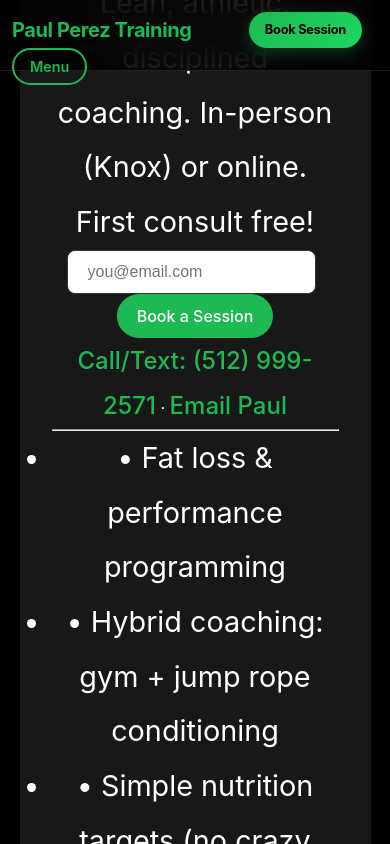
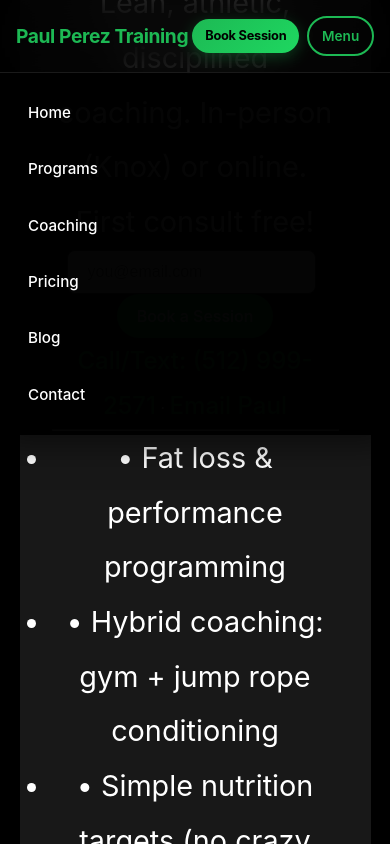
Before and after one commit to luap512/paulpt-site, a React (Vite) app: page / in a window 390 px wide. Shown: the top 844 px of the page. Built offline with nearby package versions, Linux system fonts and the light colour scheme.

Commit message:
Mobile CSS update

```diff
--- a/src/NAVBAR/Navbar.css
+++ b/src/NAVBAR/Navbar.css
@@ -173,23 +173,20 @@ nav > button:active {
 /* Mobile Styles */
 @media (max-width: 768px) {
   nav {
-    padding: 1rem;
-    flex-wrap: wrap;
+    padding: 1rem 1.5rem;
+    height: auto;
+    min-height: 70px;
+    align-items: center;
   }
 
-  nav > button {
-    display: block;
-    order: 3;
+  /* Keep brand on left */
+  nav > a:first-child {
+    flex: 1;
   }
 
-  nav > a:last-of-type {
-    order: 2;
-    margin-right: 1rem;
-    padding: 0.6rem 1.2rem;
-    font-size: 0.85rem;
-  }
-
+  /* Hide desktop navigation */
   nav > ul {
+    display: none;
     position: absolute;
     top: 100%;
     left: 0;
@@ -197,62 +194,92 @@ nav > button:active {
     background: rgba(0, 0, 0, 0.98);
     backdrop-filter: blur(20px);
     flex-direction: column;
-    padding: 2rem;
-    gap: 0;
+    padding: 1.5rem;
+    gap: 0.5rem;
     border-top: 1px solid rgba(255, 255, 255, 0.1);
     box-shadow: 0 10px 30px rgba(0, 0, 0, 0.5);
-    transform: translateY(-20px);
-    opacity: 0;
-    visibility: hidden;
-    transition: all 0.3s cubic-bezier(0.25, 0.46, 0.45, 0.94);
+    z-index: 999;
   }
 
+  /* Show mobile menu when open */
   nav > ul[style*="block"] {
     display: flex !important;
-    transform: translateY(0);
-    opacity: 1;
-    visibility: visible;
   }
 
   nav > ul li {
     width: 100%;
-    margin-bottom: 0.5rem;
   }
 
   nav > ul li a {
     display: block;
     width: 100%;
-    text-align: center;
-    padding: 1rem;
-    font-size: 1.1rem;
-    border-radius: 12px;
-    background: rgba(255, 255, 255, 0.05);
-    margin-bottom: 0.5rem;
+    text-align: left;
+    padding: 0.875rem 1rem;
+    font-size: 1rem;
+    border-radius: 8px;
+    background: transparent;
+    color: #ffffff;
+    transition: all 0.2s ease;
+  }
+
+  nav > ul li a::before {
+    display: none;
   }
 
   nav > ul li a:hover {
-    background: rgba(29, 185, 84, 0.1);
+    background: rgba(29, 185, 84, 0.15);
     color: #1DB954;
-    transform: translateY(0) scale(1.02);
+    transform: translateX(8px);
+  }
+
+  /* CTA button in mobile */
+  nav > a:last-of-type {
+    padding: 0.5rem 1rem;
+    font-size: 0.85rem;
+    margin-right: 0.75rem;
+    white-space: nowrap;
+  }
+
+  /* Mobile menu button */
+  nav > button {
+    display: flex;
+    align-items: center;
+    justify-content: center;
+    padding: 0.5rem;
+    min-width: 44px;
+    height: 44px;
   }
 }
 
 @media (max-width: 480px) {
   nav {
-    padding: 0.75rem;
+    padding: 1rem;
   }
 
-  nav > a {
-    font-size: 1.25rem;
+  nav > a:first-child {
+    font-size: 1.2rem;
   }
 
   nav > a:last-of-type {
-    padding: 0.5rem 1rem;
+    padding: 0.4rem 0.8rem;
     font-size: 0.8rem;
+    margin-right: 0.5rem;
+  }
+
+  nav > button {
+    font-size: 0.85rem;
+    padding: 0.4rem 0.8rem;
+    min-width: 40px;
+    height: 40px;
   }
 
   nav > ul {
-    padding: 1.5rem;
+    padding: 1rem;
+  }
+
+  nav > ul li a {
+    padding: 0.75rem;
+    font-size: 0.95rem;
   }
 }
 
```
